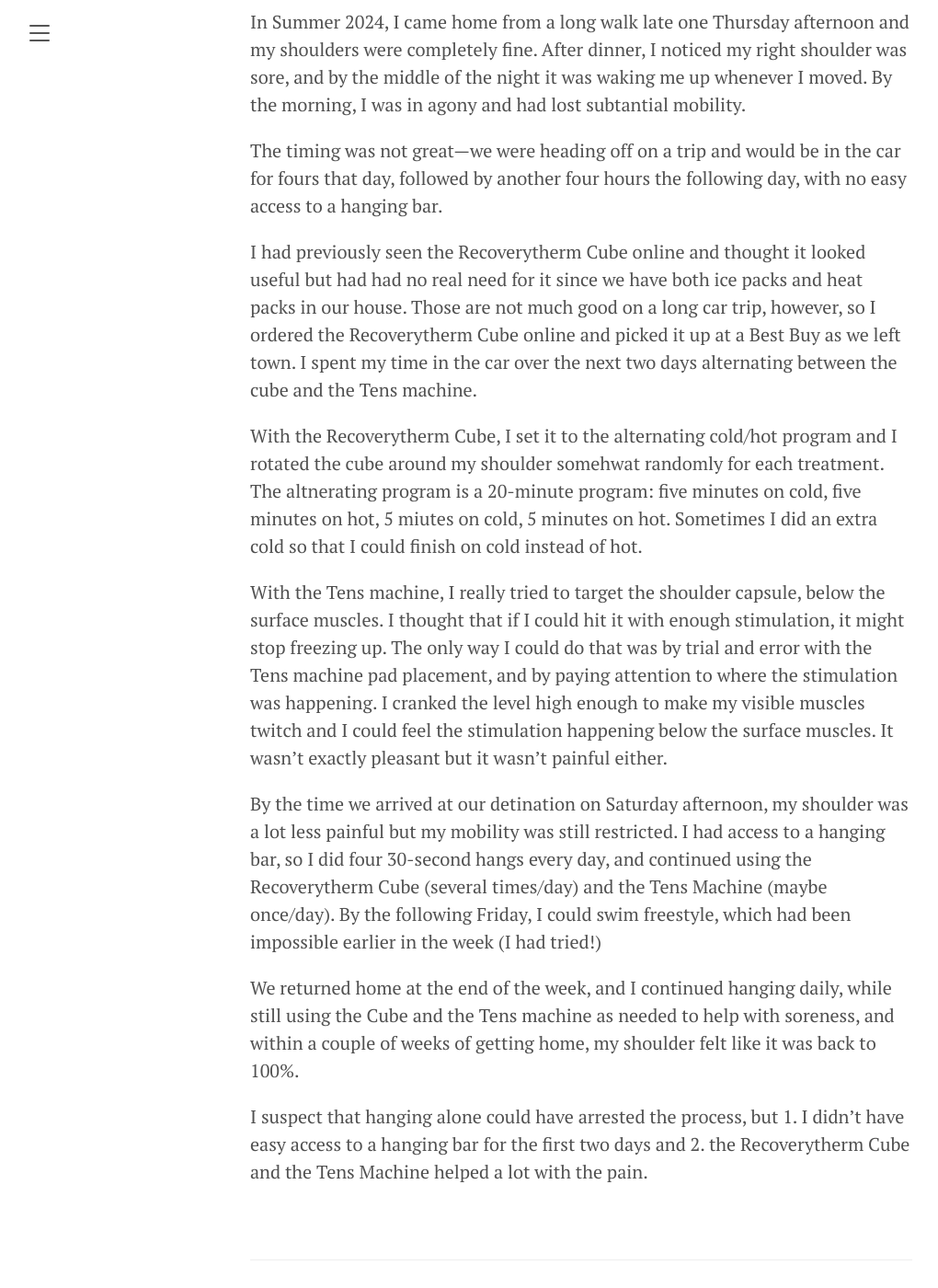
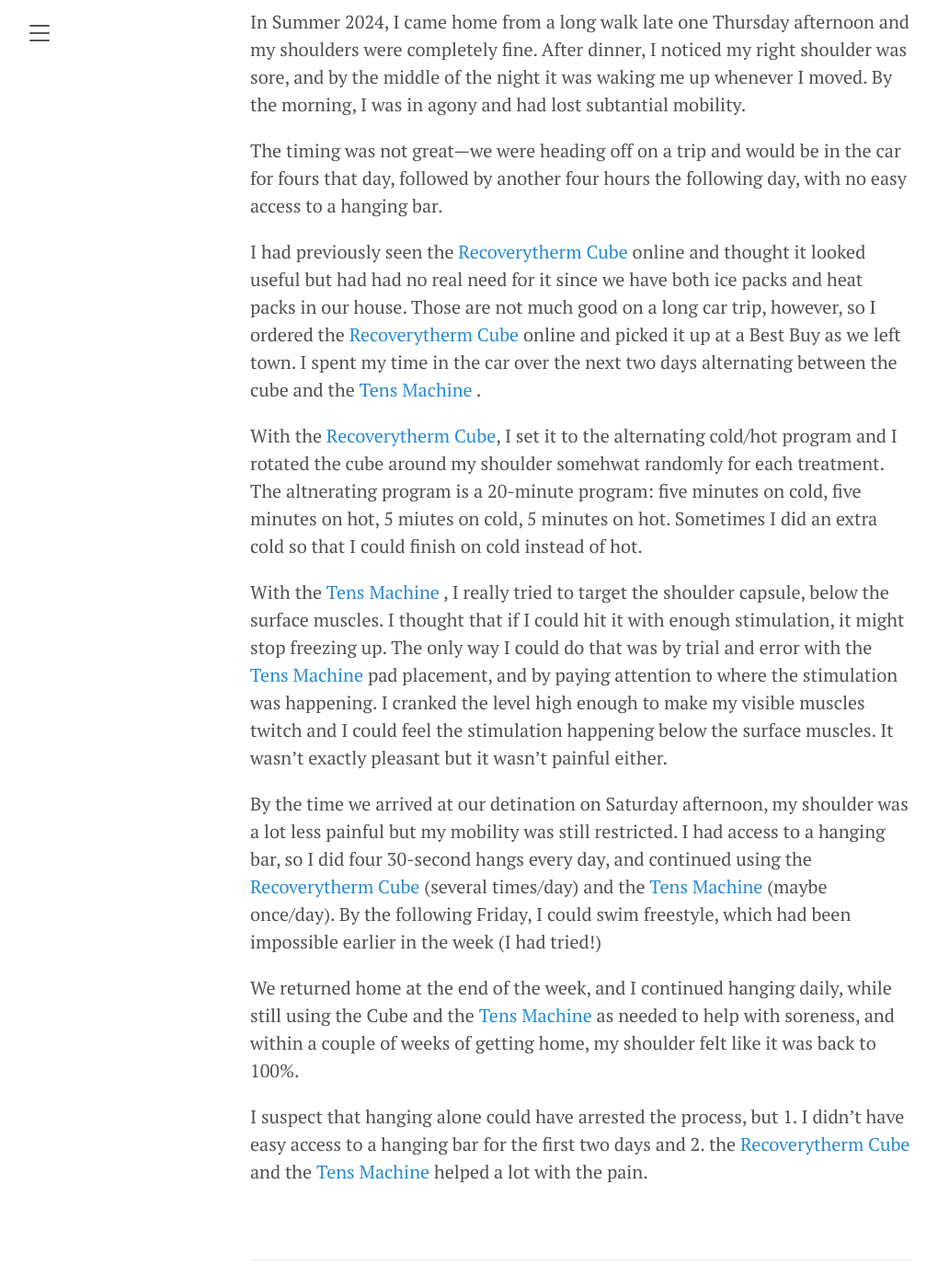
Before and after one commit to suzycc/heal-frozen-shoulder, a Jekyll site: the page built from _posts/2024-01-01-arresting-the-process.md, in a window 1280 px wide and 1400 px high, scrolled down 360 px. Shown: the whole window at 92% size, without its empty margins (8-1028 px from the left). Built offline with Jekyll 4.4.1, drawn with Linux system fonts in a browser that asks for light colours; some of the changed lines change nothing that is shown.

Commit message:
Update 2024-01-01-arresting-the-process.md

```diff
--- a/_posts/2024-01-01-arresting-the-process.md
+++ b/_posts/2024-01-01-arresting-the-process.md
@@ -10,14 +10,14 @@
 
 The timing was not great—we were heading off on a trip and would be in the car for fours that day, followed by another four hours the following day, with no easy access to a hanging bar.
 
-I had previously seen the Recoverytherm Cube online and thought it looked useful but had had no real need for it since we have both ice packs and heat packs in our house. Those are not much good on a long car trip, however, so I ordered the Recoverytherm Cube online and picked it up at a Best Buy as we left town. I spent my time in the car over the next two days alternating between the cube and the Tens machine.
+I had previously seen the [Recoverytherm Cube](#recoverytherm-cube) online and thought it looked useful but had had no real need for it since we have both ice packs and heat packs in our house. Those are not much good on a long car trip, however, so I ordered the [Recoverytherm Cube](#recoverytherm-cube) online and picked it up at a Best Buy as we left town. I spent my time in the car over the next two days alternating between the cube and the [Tens Machine](#tens-machine) .
 
-With the Recoverytherm Cube, I set it to the alternating cold/hot program and I rotated the cube around my shoulder somehwat randomly for each treatment. The altnerating program is a 20-minute program: five minutes on cold, five minutes on hot, 5 miutes on cold, 5 minutes on hot. Sometimes I did an extra cold so that I could finish on cold instead of hot.
+With the [Recoverytherm Cube](#recoverytherm-cube), I set it to the alternating cold/hot program and I rotated the cube around my shoulder somehwat randomly for each treatment. The altnerating program is a 20-minute program: five minutes on cold, five minutes on hot, 5 miutes on cold, 5 minutes on hot. Sometimes I did an extra cold so that I could finish on cold instead of hot.
 
-With the Tens machine, I really tried to target the shoulder capsule, below the surface muscles. I thought that if I could hit it with enough stimulation, it might stop freezing up. The only way I could do that was by trial and error with the Tens machine pad placement, and by paying attention to where the stimulation was happening. I cranked the level high enough to make my visible muscles twitch and I could feel the stimulation happening below the surface muscles. It wasn't exactly pleasant but it wasn't painful either.
+With the [Tens Machine](#tens-machine) , I really tried to target the shoulder capsule, below the surface muscles. I thought that if I could hit it with enough stimulation, it might stop freezing up. The only way I could do that was by trial and error with the [Tens Machine](#tens-machine)  pad placement, and by paying attention to where the stimulation was happening. I cranked the level high enough to make my visible muscles twitch and I could feel the stimulation happening below the surface muscles. It wasn't exactly pleasant but it wasn't painful either.
 
-By the time we arrived at our detination on Saturday afternoon, my shoulder was a lot less painful but my mobility was still restricted. I had access to a hanging bar, so I did four 30-second hangs every day, and continued using the Recoverytherm Cube (several times/day) and the Tens Machine (maybe once/day). By the following Friday, I could swim freestyle, which had been impossible earlier in the week (I had tried!)
+By the time we arrived at our detination on Saturday afternoon, my shoulder was a lot less painful but my mobility was still restricted. I had access to a hanging bar, so I did four 30-second hangs every day, and continued using the [Recoverytherm Cube](#recoverytherm-cube) (several times/day) and the [Tens Machine](#tens-machine)  (maybe once/day). By the following Friday, I could swim freestyle, which had been impossible earlier in the week (I had tried!)
 
-We returned home at the end of the week, and I continued hanging daily, while still using the Cube and the Tens machine as needed to help with soreness, and within a couple of weeks of getting home, my shoulder felt like it was back to 100%.
+We returned home at the end of the week, and I continued hanging daily, while still using the Cube and the [Tens Machine](#tens-machine)  as needed to help with soreness, and within a couple of weeks of getting home, my shoulder felt like it was back to 100%.
 
-I suspect that hanging alone could have arrested the process, but 1. I didn't have easy access to a hanging bar for the first two days and 2. the Recoverytherm Cube and the Tens Machine helped a lot with the pain.
+I suspect that hanging alone could have arrested the process, but 1. I didn't have easy access to a hanging bar for the first two days and 2. the [Recoverytherm Cube](#recoverytherm-cube) and the [Tens Machine](#tens-machine) helped a lot with the pain.
```
